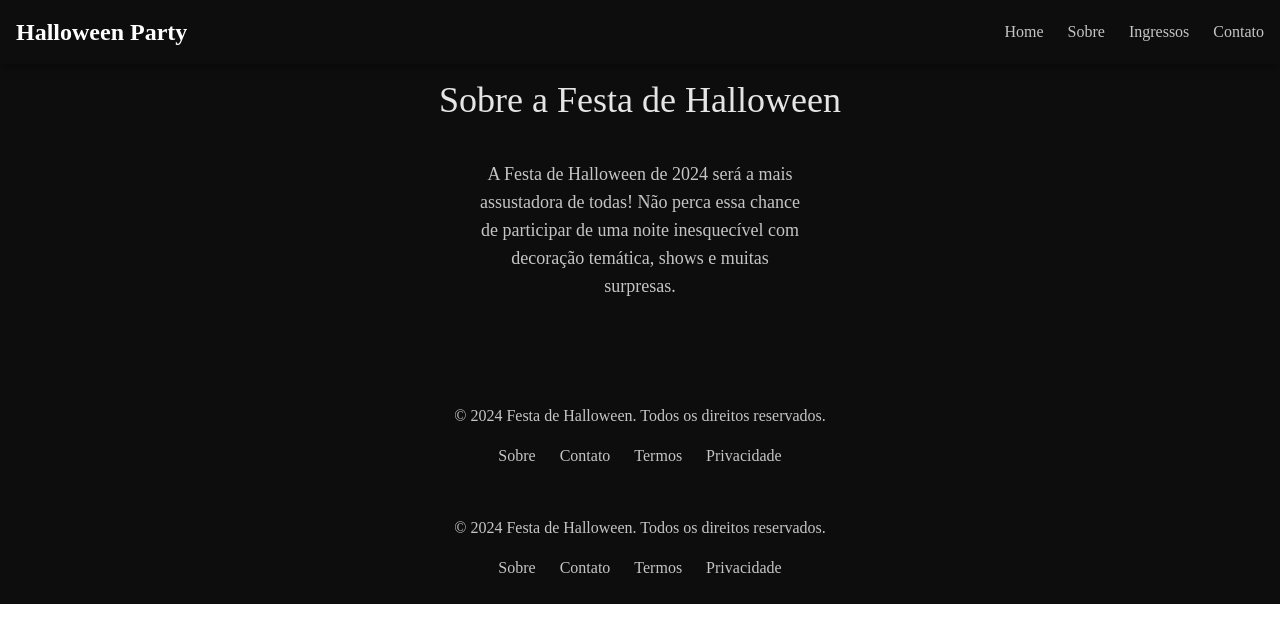
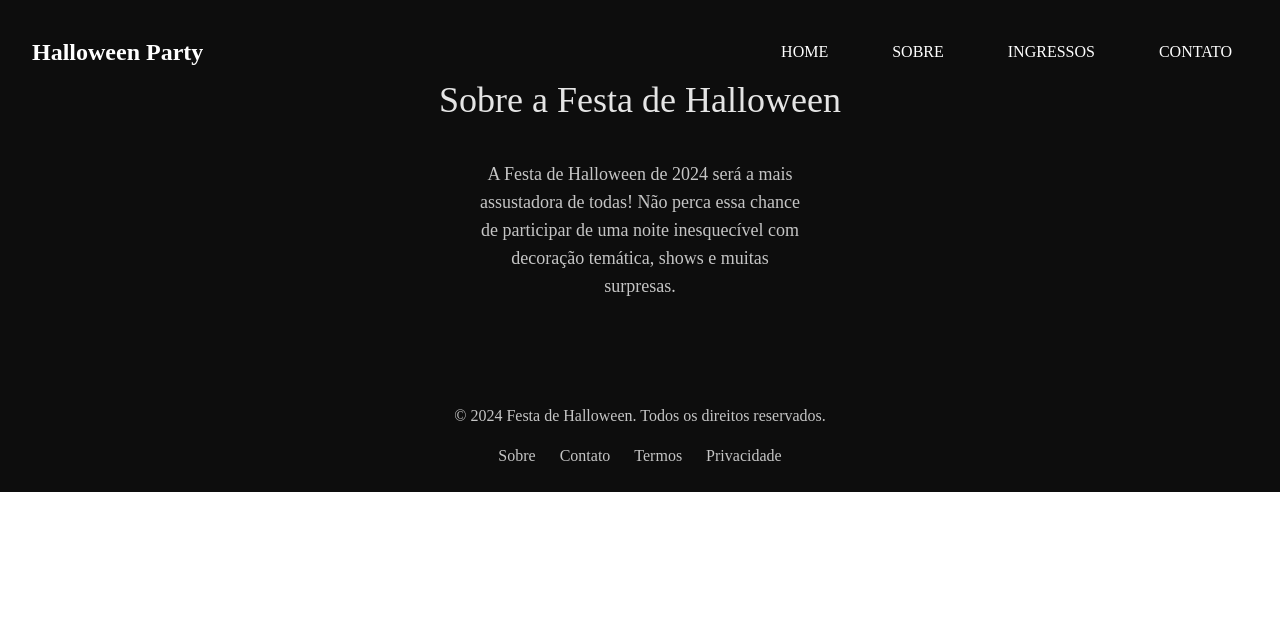
Before and after one commit to henrique-leme/halloween-party, a Next.js app: page /about in a window 1280 px wide. Shown: the top 642 px of the page. Built offline with nearby package versions, Linux system fonts and the light colour scheme.

Commit message:
fix: header and footer

```diff
--- a/src/components/Header.tsx
+++ b/src/components/Header.tsx
@@ -5,24 +5,38 @@ const Header: React.FC = () => {
   const router = useRouter();
 
   return (
-    <header className="bg-black fixed top-0 left-0 w-full p-4 flex justify-between items-center shadow-md">
-      <h1
-        className="text-white text-2xl cursor-pointer font-bold"
-        onClick={() => router.push('/')}
-      >
-        Halloween Party
-      </h1>
-      <nav className="flex gap-6">
-        <button onClick={() => router.push('/')} className="text-gray-300 hover:text-red-600">
+    <header className="fixed top-0 left-0 w-full bg-transparent py-4 mt-4 flex justify-between items-center px-8">
+      <div className="w-3/5">
+        <h1
+          className="text-white text-2xl font-bold cursor-pointer"
+          onClick={() => router.push('/')}
+        >
+          Halloween Party
+        </h1>
+      </div>
+      <nav className="flex gap-8">
+        <button
+          onClick={() => router.push('/')}
+          className="text-white uppercase hover:border-black hover:border-4 px-4 py-2"
+        >
           Home
         </button>
-        <button onClick={() => router.push('/about')} className="text-gray-300 hover:text-red-600">
+        <button
+          onClick={() => router.push('/about')}
+          className="text-white uppercase hover:border-black hover:border-4 px-4 py-2"
+        >
           Sobre
         </button>
-        <button onClick={() => router.push('/tickets')} className="text-gray-300 hover:text-red-600">
+        <button
+          onClick={() => router.push('/tickets')}
+          className="text-white uppercase hover:border-black hover:border-4 px-4 py-2"
+        >
           Ingressos
         </button>
-        <button onClick={() => router.push('/contact')} className="text-gray-300 hover:text-red-600">
+        <button
+          onClick={() => router.push('/contact')}
+          className="text-white uppercase hover:border-black hover:border-4 px-4 py-2"
+        >
           Contato
         </button>
       </nav>
--- a/src/pages/about.tsx
+++ b/src/pages/about.tsx
@@ -1,12 +1,11 @@
 // src/pages/about.tsx
-import Header from '@/components/Header';
-import Footer from '@/components/Footer';
+import Header from '../components/Header';
+import Footer from '../components/Footer';
 import React from 'react';
 
 const About: React.FC = () => {
   return (
     <>
-      <Header />
       <main className="flex flex-col items-center py-20 bg-black text-gray-200">
         <h2 className="text-4xl text-red-600 mb-10">Sobre a Festa de Halloween</h2>
         <p className="w-80 text-lg text-gray-300 text-center">
@@ -14,7 +13,6 @@ const About: React.FC = () => {
           participar de uma noite inesquecível com decoração temática, shows e muitas surpresas.
         </p>
       </main>
-      <Footer />
     </>
   );
 };
--- a/src/pages/contact.tsx
+++ b/src/pages/contact.tsx
@@ -1,6 +1,6 @@
 // src/pages/contact.tsx
-import Header from '@/components/Header';
-import Footer from '@/components/Footer';
+import Header from '../components/Header';
+import Footer from '../components/Footer';
 import React, { useState } from 'react';
 
 const Contact: React.FC = () => {
@@ -15,7 +15,6 @@ const Contact: React.FC = () => {
 
   return (
     <>
-      <Header />
       <main className="flex flex-col items-center py-20 bg-black text-gray-200">
         <h2 className="text-4xl text-red-600 mb-10">Entre em Contato</h2>
         <form className="w-80 flex flex-col" onSubmit={handleSubmit}>
@@ -45,7 +44,6 @@ const Contact: React.FC = () => {
           </button>
         </form>
       </main>
-      <Footer />
     </>
   );
 };
--- a/src/pages/register.tsx
+++ b/src/pages/register.tsx
@@ -1,6 +1,6 @@
 // src/pages/register.tsx
-import Header from '@/components/Header';
-import Footer from '@/components/Footer';
+import Header from '../components/Header';
+import Footer from '../components/Footer';
 import React, { useState } from 'react';
 import { useRouter } from 'next/router';
 
--- a/src/pages/tickets.tsx
+++ b/src/pages/tickets.tsx
@@ -1,12 +1,8 @@
-// src/pages/tickets.tsx
-import Header from '@/components/Header';
-import Footer from '@/components/Footer';
 import React from 'react';
 
 const Tickets: React.FC = () => {
   return (
     <>
-      <Header />
       <main className="flex flex-col items-center py-20 bg-black text-gray-200">
         <h2 className="text-4xl text-red-600 mb-10">Escolha seus Ingressos</h2>
         <div className="w-80 bg-purple-900 p-6 rounded-md text-center mb-8">
@@ -24,7 +20,6 @@ const Tickets: React.FC = () => {
           </button>
         </div>
       </main>
-      <Footer />
     </>
   );
 };
```
